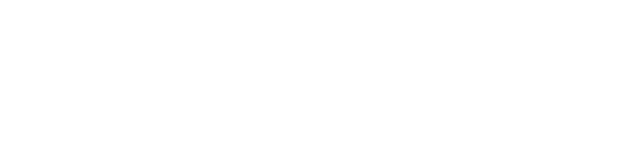
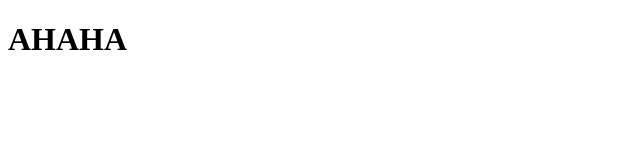
Before and after one commit to chiehyyu/git-practice-1, a plain HTML site: page index.html in a window 1280 px wide. Shown: the whole page, without its empty margins (0-640 px from the left). Drawn offline with Linux system fonts and the light colour scheme.

Commit message:
added heading 1

```diff
--- a/index.html
+++ b/index.html
@@ -7,6 +7,7 @@
     <title>Whoooo</title>
 </head>
 <body>
+    <h1>AHAHA</h1>
 
 </body>
 </html>
```
